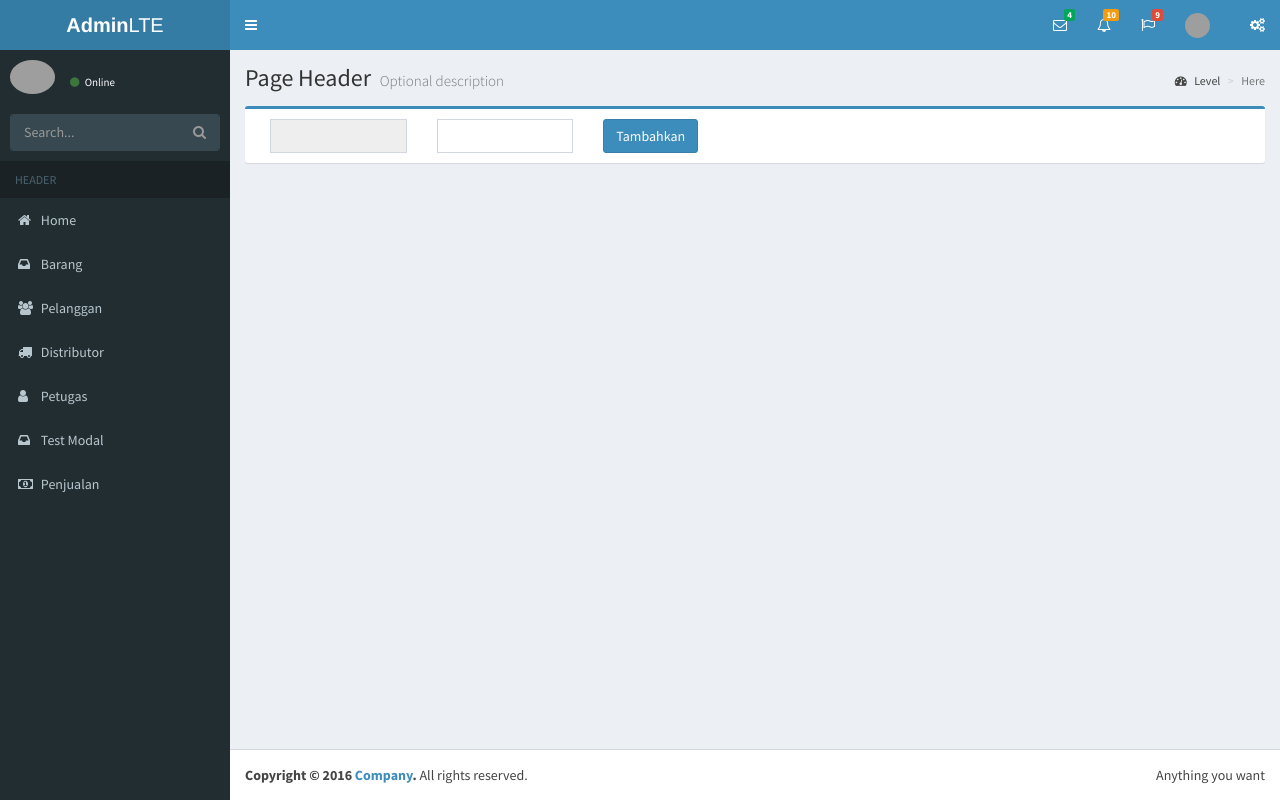
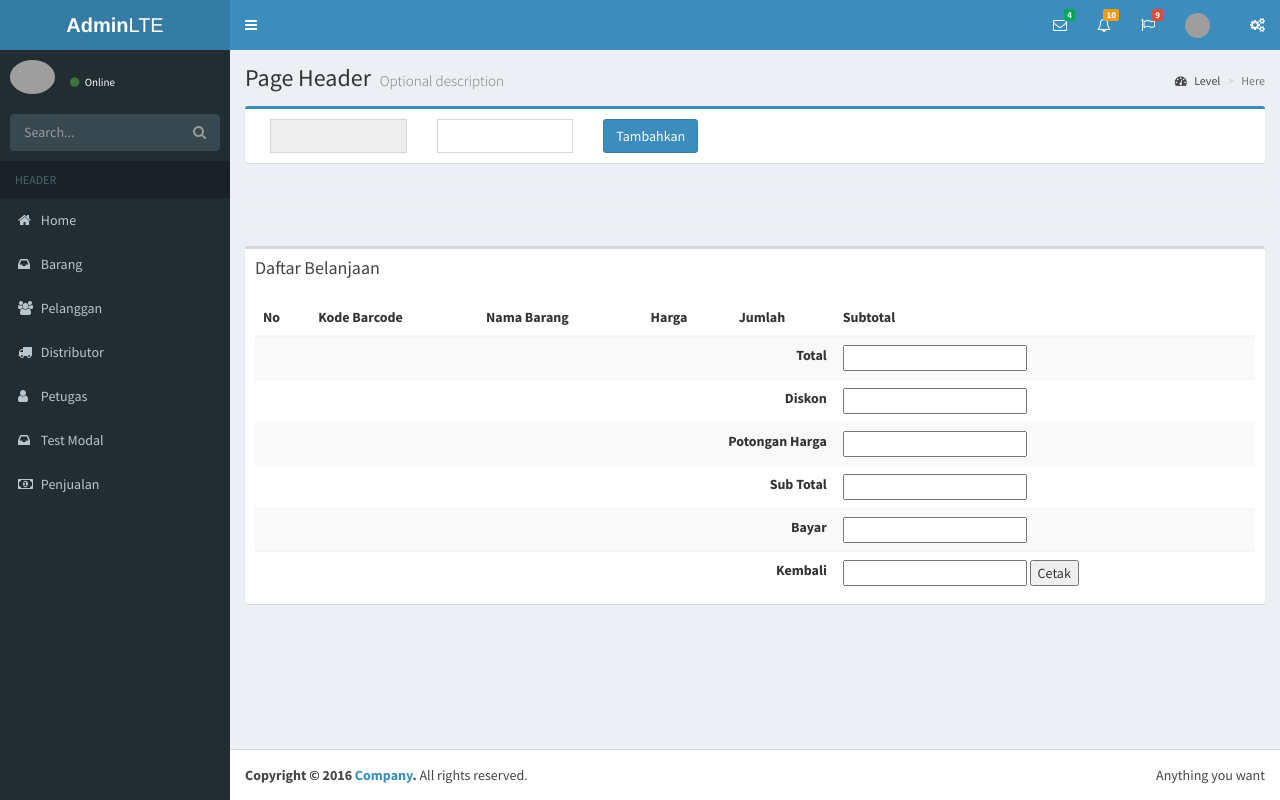
Before and after one commit to moohat/posnative, a PHP site: page /index.php?page=penjualan in a window 1280 px wide. Run offline with PHP 8.4, Linux system fonts and the light colour scheme; the visitor is signed in with stand-in values (Sample User, id 1); data that the repository does not hold is empty; grey boxes are pictures that could not be loaded.

Commit message:
penambahan skrip pada transaksi penjualan

```diff
--- a/index.php
+++ b/index.php
@@ -305,6 +305,7 @@ desired effect
         <!-- Optionally, you can add icons to the links -->
         <li><a href="?page=penjualan&kodepj=<?php echo $kode; ?>"><i class="fa fa-money"></i> <span>Penjualan</span></a></li>
 
+
         <?php
         } ?>
       </ul>
--- a/kodepj.php
+++ b/kodepj.php
@@ -9,4 +9,6 @@
     return $string;
   }
   $kode = kode_random(10);
+
+
 ?>
--- a/page/penjualan/penjualan.php
+++ b/page/penjualan/penjualan.php
@@ -1,3 +1,6 @@
+ <!-- jQuery 3 -->
+ <script src="bower_components/jquery/dist/jquery.min.js"></script>
+
 <?php
 $kode = $_GET['kodepj'];
 ?>
@@ -23,24 +26,25 @@ $kode = $_GET['kodepj'];
 </div>
 
 <?php
-if(isset($_POST['simpan'])){
+if (isset($_POST['simpan'])) {
 
     $date = date("Y-m-d");
 
     $kd_pj = $_POST['kode'];
     $barcode = $_POST['kode_barcode'];
 
-	$barang  = $koneksi->query("SELECT * FROM tb_barang WHERE kode_barcode='$barcode'");
+    $barang = $koneksi->query("SELECT * FROM tb_barang WHERE kode_barcode='$barcode'");
 
     $data_barang = $barang->fetch_assoc();
     $harga_jual = $data_barang['harga_jual'];
+    $jumlah = 1;
     $total = $jumlah * $harga_jual;
     $barang2 = $koneksi->query("SELECT * FROM tb_barang WHERE kode_barcode='$barcode'");
 
     while ($data_barang2 = $barang2->fetch_assoc()) {
         $sisa = $data_barang2['stok'];
 
-		if($sisa < 1 ){
+        if ($sisa < 1) {
             ?>
 
 			<script type="text/javascript">
@@ -50,15 +54,128 @@ if(isset($_POST['simpan'])){
 			</script>
 
 			<?php
-		}
-
-		else{
-			$koneksi->query("INSERT INTO tb_penjualan (kode_penjualan, kode_barcode, jumlah, total, tgl_penjualan ) values('$kodepj', ) ");
+} else {
+            $inputData = $koneksi->query("INSERT INTO tb_penjualan (kode_penjualan, kode_barcode, jumlah, total, tgl_penjualan ) values('$kode','$barcode', '$jumlah', '$total', '$date' ) ");
         }
 
     }
 
+}
+?>
+<hr><hr><hr>
+<div class="box">
+	<div class="box-header">
+		<h3 class="box-title">Daftar Belanjaan</h3>
+	</div>
+	<!-- /.box-header -->
+	<div class="box-body">
+		<table class="table table-striped">
+			<thead>
+				<tr><th>No</th>
+					<th>Kode Barcode</th>
+					<th>Nama Barang</th>
+					<th>Harga</th>
+					<th>Jumlah</th>
+					<th>Subtotal</th>
+				</tr>
+			</thead>
+			<tbody>
+				<?php
+$no = 1;
+$sql = $koneksi->query("SELECT * FROM tb_penjualan, tb_barang
+				WHERE tb_penjualan.kode_barcode=tb_barang.kode_barcode
+				AND kode_penjualan='$kode'");
+while ($data = $sql->fetch_assoc()) {
+    ?>
+				<tr>
+                  <td><?php echo $no++; ?></td>
+                  <td><?php echo $data['kode_barcode']; ?></td>
+                  <td><?php echo $data['nama_barang']; ?></td>
+                  <td><?php echo $data['harga_jual']; ?></td>
+                  <td><?php echo $data['jumlah']; ?></td>
+                  <td><?php echo $data['total']; ?></td>
+				  <td>
+					<a href="?page=pelanggan&aksi=ubah&id=<?php echo $data['kode_pelanggan'] ?>" class="btn btn-warning btn-flat" >Tambah</a>
+					<a href="?page=pelanggan&aksi=ubah&id=<?php echo $data['kode_pelanggan'] ?>" class="btn btn-warning btn-flat" >Kurang</a>
+                  	<a onclick="return confirm('apakah mau hapus data?')" href="?page=pelanggan&aksi=delete&id=<?php echo $data['kode_pelanggan'] ?>" class="btn btn-danger btn-flat" >Hapus</a>
+                  </td>
+
+                </tr>
+                <?php
+				$total_bayar = $total_bayar+$data['total'];
+}
+?>
+
+			</tbody>
+			<tr>
+			<th colspan="5" style="text-align: right;">Total</th>
+			<td><input style="text-align: right;" type="text" id="total_bayar" onkeyup="hitung();" value="<?php echo $total_bayar?>" readonly></td>
+			</tr>
+			<tr>
+			<th colspan="5" style="text-align: right;">Diskon</th>
+			<td><input style="text-align: right;" type="number"  onkeyup="hitung();" name="diskon" id="diskon"></td>
+			</tr>
+			<tr>
+			<th colspan="5" style="text-align: right;">Potongan Harga</th>
+			<td><input style="text-align: right;" name="potongan" id="potongan" onkeyup="hitung();" type="number"></td>
+			</tr>
+			</tr>
+			<tr>
+			<th colspan="5" style="text-align: right;">Sub Total</th>
+			<td><input style="text-align: right;" name="s_total" id="s_total"  type="number"></td>
+			</tr>
+			</tr>
+			<tr>
+			<th colspan="5" style="text-align: right;">Bayar</th>
+			<td><input style="text-align: right;" name="bayar" id="bayar" onkeyup="hitung();"  type="number"></td>
+			</tr>
+			<tr>
+			<th colspan="5" style="text-align: right;">Kembali</th>
+			<td><input style="text-align: right;" name="kembali" id="kembali"  type="number">
+			<input type="submit" name="simpan_pj" value="Cetak">
+			</td>
+			</tr>
+
+		</table>
+
+	</div>
+	<!-- /.box-body -->
+</div>
+<!-- /.box -->
 
 
+
+<script type="text/javascript">
+function hitung() {
+	var total_bayar = document.getElementById('total_bayar').value;
+	var diskon = document.getElementById('diskon').value;
+	var diskon_pot = parseInt(total_bayar)* parseInt(diskon)/parseInt(100);
+	var bayar = document.getElementById('bayar').value;
+
+	if(!isNaN(diskon_pot)){
+		var potongan = document.getElementById('potongan').value = diskon_pot;
 	}
-?>
+
+	var jumlahSubTotal = parseInt(total_bayar)- parseInt(diskon_pot);
+	if(!isNaN(jumlahSubTotal)){
+
+		var s_total = document.getElementById('s_total').value = jumlahSubTotal;
+	}
+
+	var kembali = parseInt(bayar)- parseInt(jumlahSubTotal);
+	if(!isNaN(kembali)){
+
+		var kembalian =	document.getElementById('kembali').value=kembali;
+	}
+	}
+
+
+
+
+
+
+
+
+
+
+</script>
```
Lines whose indentation alone changed are shown as unchanged.
